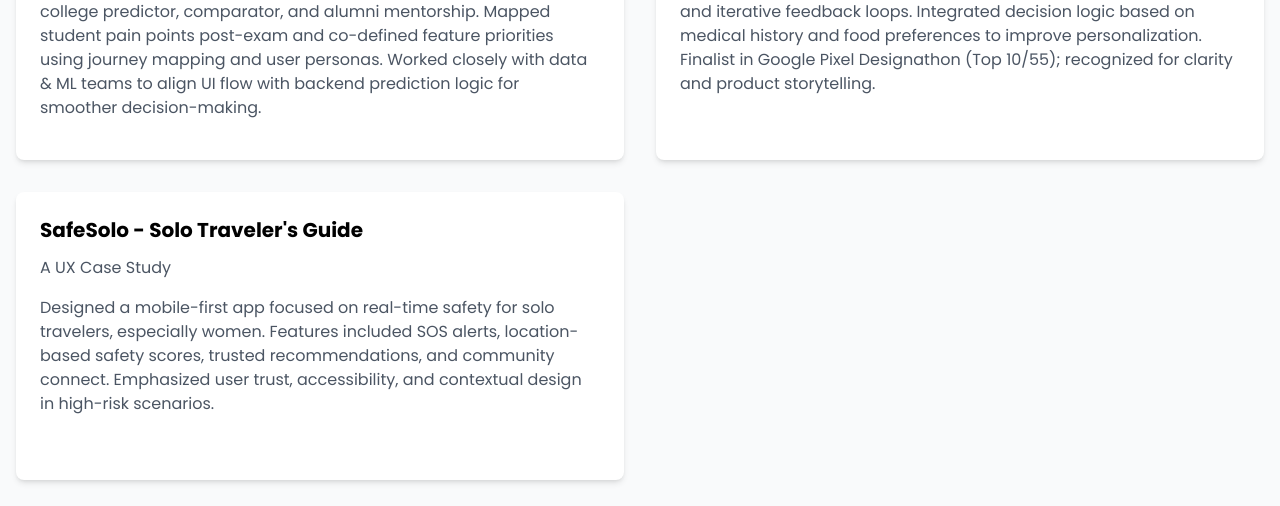
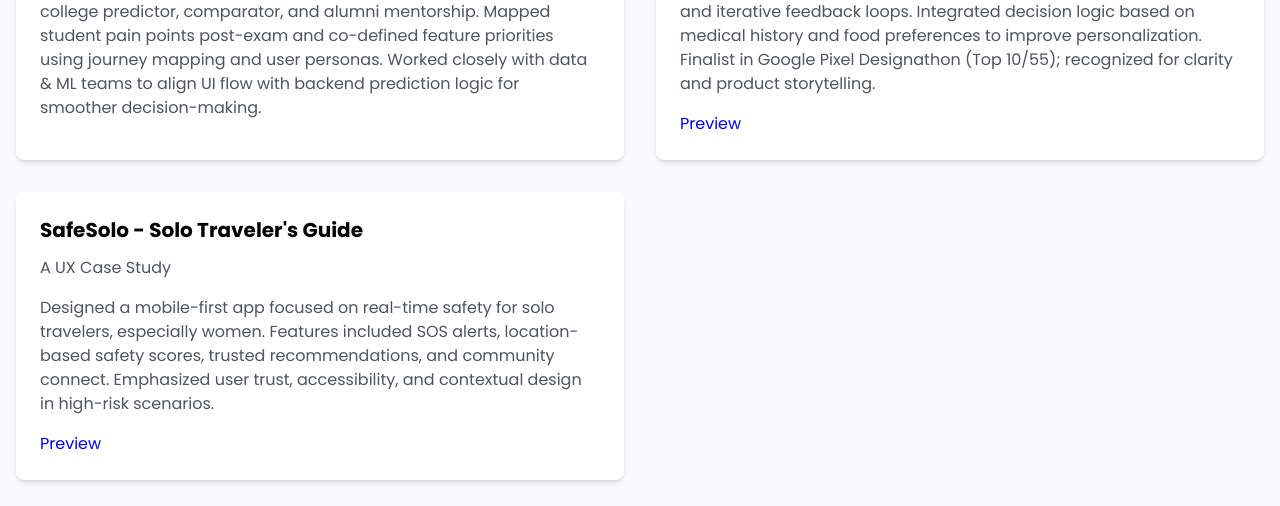
Before and after one commit to kk2425/portfolio, a plain HTML site: page index.html in a window 1280 px wide. Shown: the part 2069-2575 px from the top of the page. Drawn offline with nearby package versions, Linux system fonts and the light colour scheme.

Commit message:
Update index.html

```diff
--- a/index.html
+++ b/index.html
@@ -229,12 +229,14 @@ Integrated decision logic based on medical history and food preferences to impro
 
 Finalist in Google Pixel Designathon (Top 10/55); recognized for clarity and product storytelling.</p>
                     <div class="flex space-x-4">
-  <a href="Nutri-Gen Case study-compressed.pdf"
-     style="text-decoration: none; color: white;"
-     target="_blank" rel="noopener noreferrer">
+  <a href="https://www.figma.com/design/6kfWoyIygbNS5sUj3wvKeO/Nutri-Gen-Case-study?node-id=1-3&t=XC6qCOeLtOLgLMto-1"
+     target="_blank"
+     rel="noopener noreferrer"
+     style="text-decoration: none; color: blue;">
      Preview
   </a>
 </div>
+
 
             </div>
                  <div class="project-card bg-white p-6 rounded-lg shadow-md">
@@ -249,7 +251,7 @@ Emphasized user trust, accessibility, and contextual design in high-risk scenari
   <a href="SafeSolo-compressed.pdf"
      target="_blank"
      rel="noopener noreferrer"
-     style="text-decoration: none; color: white;">
+     style="text-decoration: none; color: blue;">
      Preview
   </a>
 </div>
```
